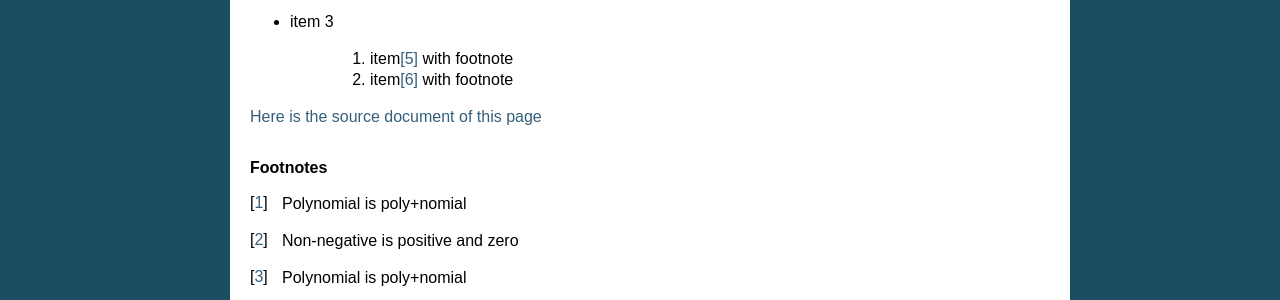
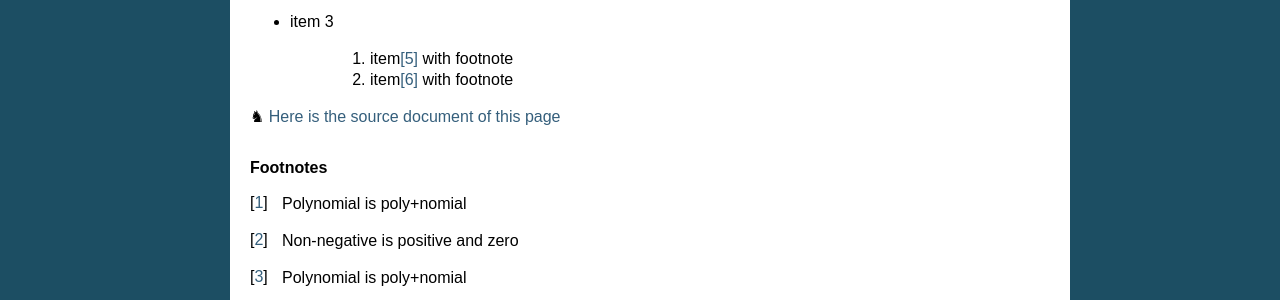
Before and after one commit to iapyeh/GGeditor, a Sphinx documentation site: the page built from docs/Examples.rst, in a window 1280 px wide and 900 px high, scrolled down 5062 px. Shown: the part 409-709 px from the top of the window. Built offline with Sphinx 7.4.7, drawn with Linux system fonts in a browser that asks for light colours; pages that are not in the unit, such as notebooks, are missing from menus.

Commit message:
Google Docs reST Editor@2017-1-15 17:43:32

```diff
--- a/docs/Examples.rst
+++ b/docs/Examples.rst
@@ -242,7 +242,7 @@ List Item with Text Styles
 
     #. item\ [#F6]_\  with footnote
 
-\ |LINK39|\
+♞ \ |LINK39|\
 
 .. bottom of content
 
```
